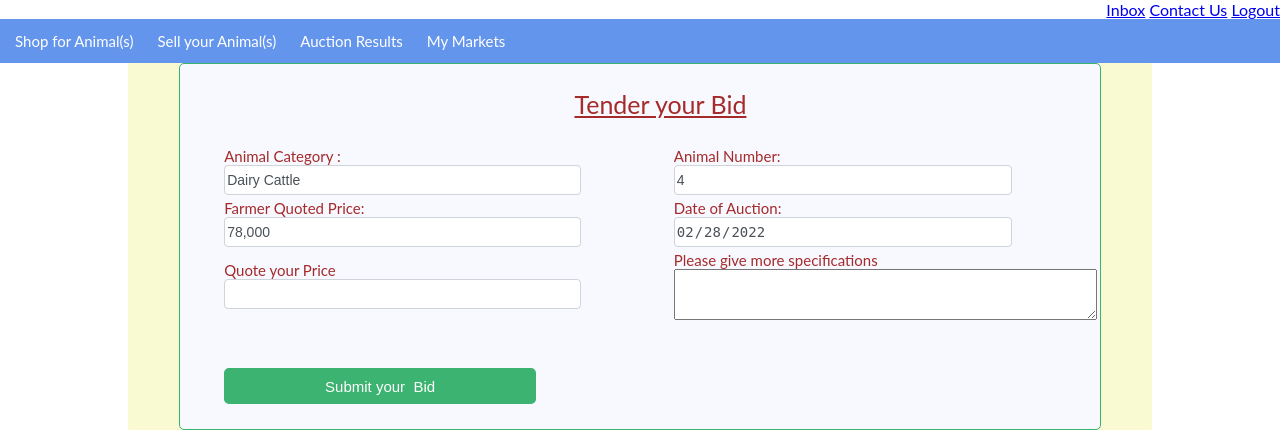
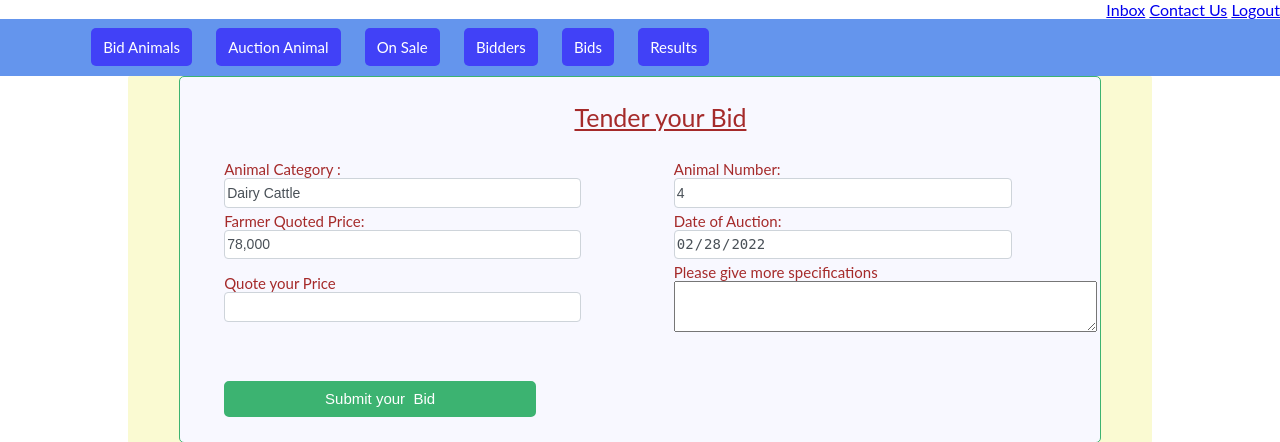
Before and after one commit to stevekimeu/courier, a PHP site: page /courier/user/order.php?cid=4 in a window 1280 px wide. Shown: the top 442 px of the page. Run offline with PHP 8.4, Linux system fonts and the light colour scheme; the visitor is signed in with stand-in values (Sample User, id 1); data comes from the database, SQL or seed files in the repository; some libraries are stand-ins or nearby versions.

Commit message:
Working on Front End

```diff
--- a/css/admin.css
+++ b/css/admin.css
@@ -33,6 +33,10 @@
 	overflow: hidden;
 	background-color:#6495ED;
 	width:100%;
+	padding-left: 5%;
+	padding-bottom:0.5%;
+	padding-top:0.5%;
+	min-height:auto;
 }
 .navlayer4{
 	overflow: hidden;
@@ -88,6 +92,10 @@
   padding: 10px 12px;
   text-decoration: none;
   font-size: 15px;
+  border-radius: 5px;
+  margin-left: 2%;
+  background-color: rgb(65, 65, 247);
+
 }
 .navlayer5 a {
   float: left;
@@ -121,8 +129,11 @@
   color: white;
 }
 .navlayer3 a:hover {
-  background-color: #ddd;
-  color: black;
+
+  color: white;
+  box-shadow: 1px 5px rgb(65, 65, 247);
+  background-color:rgb(65, 65, 247);
+  font-size: 15px;
 }
 .fa-envelope{
 	color: white;
--- a/user/master.php
+++ b/user/master.php
@@ -16,7 +16,7 @@ if($sql->num_rows > 0){
 <head>
 <title>Livestock Markets</title>
 <meta name="viewport" content="width=device-width, initial-scale=1">
-<link rel="icon" href="http://localhost/mulling_logo.jpg" type="image/icon type">
+<link rel="icon" href="http://localhost/courier/images/log.png" type="image/icon type">
 <link href = "../css/central.css" type = "text/css" rel = "stylesheet" />
 <link href = "../css/topcss.css" type = "text/css" rel = "stylesheet" />
 <script src="https://kit.fontawesome.com/4cb2645454.js" crossorigin="anonymous"></script>
@@ -30,7 +30,7 @@ if($sql->num_rows > 0){
 	<form name = "search" action = "search.php" method = "POST">
 		<table width = "100%">
 		<td>
-			<a href = "Home.php"> <img src="../images/mulling_logo1.png" height="60" width="550"></a>
+			<a href = "Home.php"> <img src="../images/logos.png" height="60" width="400"></a>
 		</td>
 		<td align "right" >  Quick Search Bar &nbsp; <input type="text" name = "search" placeholder="Search Animal(s)"  >&nbsp;<input name = "submit" type="submit" Value="Search" >
 		</td>
@@ -39,7 +39,7 @@ if($sql->num_rows > 0){
 	</div>
 	<div class="navlayer4">
 	<div class = "left">
-	<a href = "#">You are logged in as:&nbsp;<i><?php echo $loggedin;} }?></i></a>
+	<a href = "#">logged in as:&nbsp;<i><?php echo $loggedin;} }?></i></a>
 
 	</div>
 	<div class="right">
@@ -52,17 +52,13 @@ if($sql->num_rows > 0){
 <table width = "100%">
 	<tr>
 		<td width ="100%" align = "center">
-		  <a href="shop_animals.php">Shop for Animal(s)</a>
-		  <a href="sell_livestock.php">Sell your Animal(s)</a>
-		  <a href="auctionresults.php">Auction Results</a>
-		<div class="dropdown">
-			<button class="dropbtn">My Markets </button>
-			<div class="dropdown-content">
-				<a href="myposting.php">My Livestock On Sale</a>
-				  <a href="bids.php">My Livestock Buyers</a>
-				  <a href="mybids.php">My Bids</a>
-			</div>
-		</div>
+		  <a href="shop_animals.php">Bid Animals</a>
+		  <a href="sell_livestock.php">Auction Animal</a>
+		  <a href="myposting.php">On Sale</a>
+		  <a href="bids.php">Bidders</a>
+		  <a href="mybids.php">Bids</a>
+		  <a href="auctionresults.php">Results</a>
+
 		</td>
 	</tr>
 </table>
```
Also changed, not shown: user/Home.php (+6 -6 lines), images/log.png (added), images/logos.png (added).
